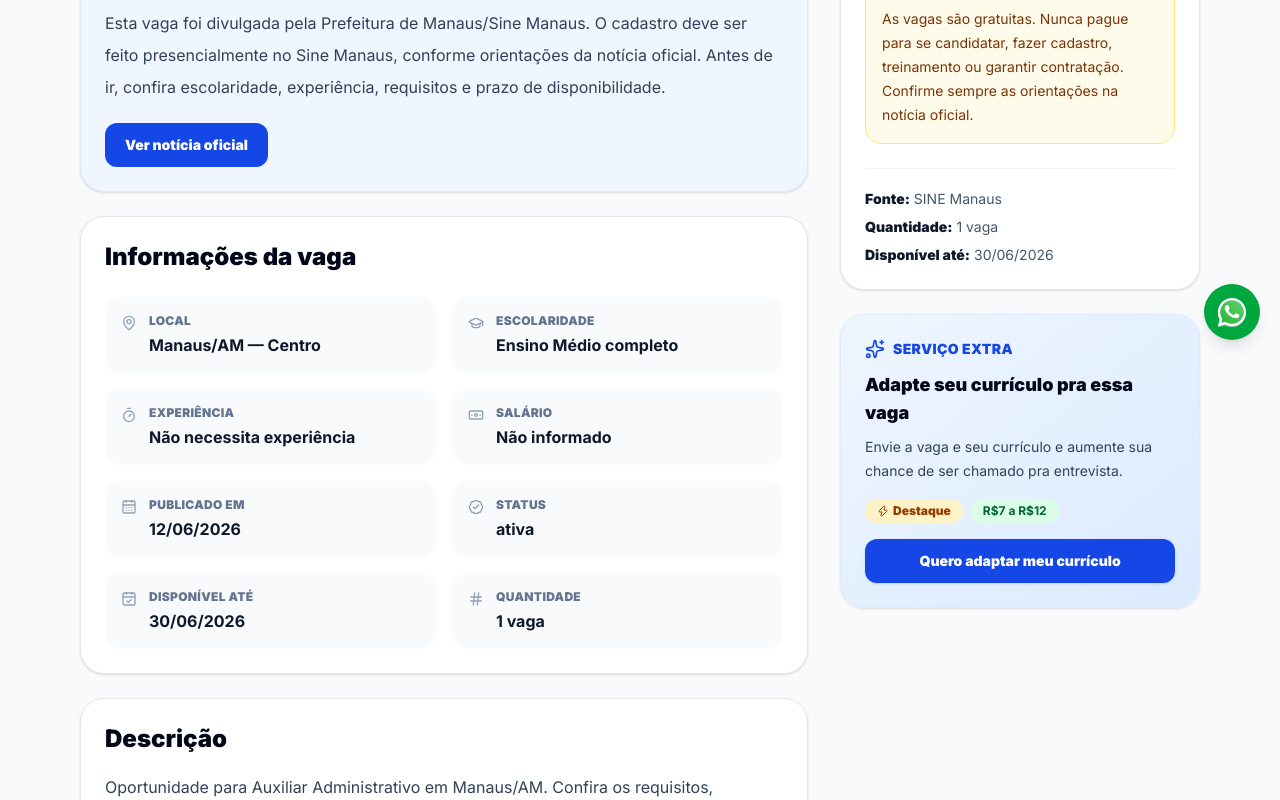
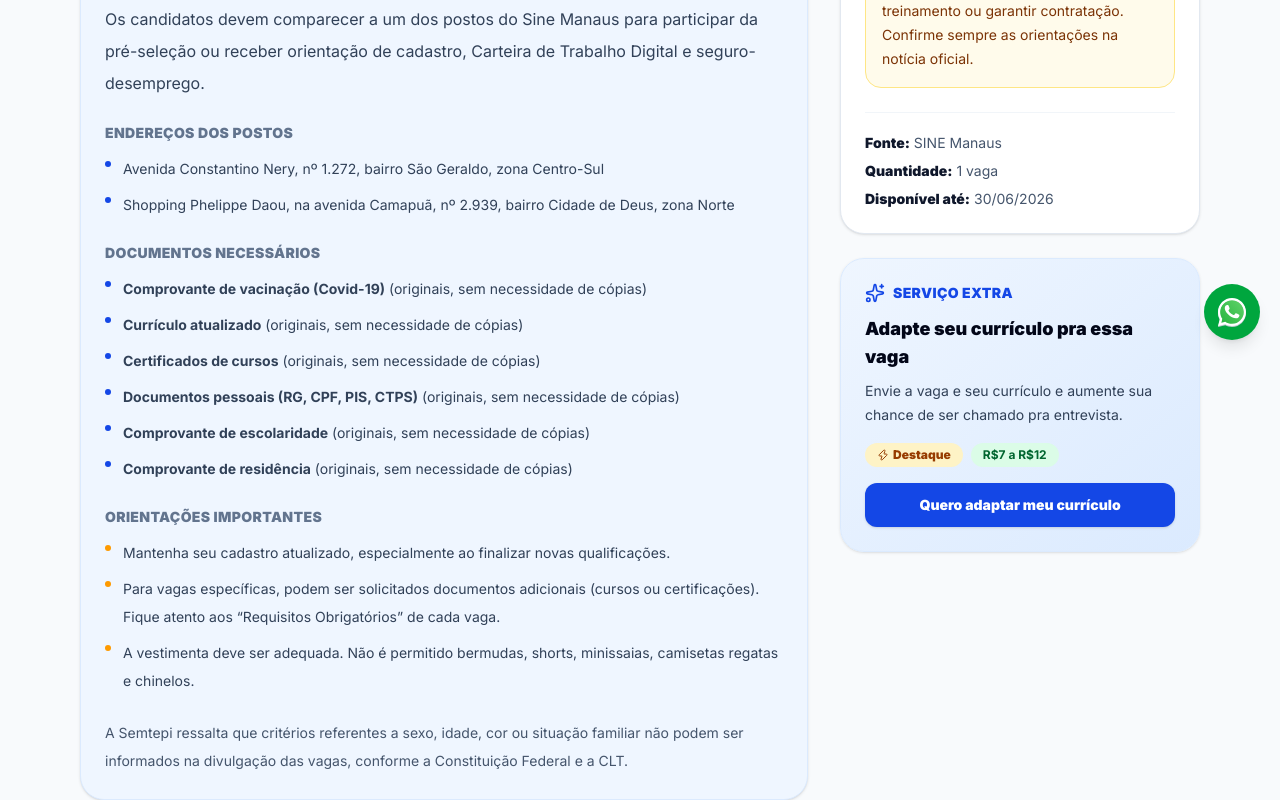
Before and after one commit to JonathanSisnando/VagasEmprego, a Next.js app: page /vagas/auxiliar-administrativo-manaus in a window 1280 px wide. Shown: the part 440-1240 px from the top of the page. Built offline with nearby package versions, Linux system fonts and the light colour scheme.

Commit message:
Adiciona componente SineInstructions com endereços, documentos e regras
Exibe em duas seções:
- Página de detalhe da vaga Sine (substitui texto genérico)
- Seção Sine Manaus na página /vagas
- Sidebar da vaga Sine atualizado com referência às instruções

```diff
--- a/app/vagas/[slug]/page.tsx
+++ b/app/vagas/[slug]/page.tsx
@@ -14,6 +14,7 @@ import {
 } from "lucide-react";
 import { vagas } from "../../../data/vagas";
 import { CurriculoCta } from "../../../components/CurriculoCta";
+import { SineInstructions } from "../../../components/SineInstructions";
 import { normalizar, formatarData } from "../../../lib/vaga-utils";
 import {
   buscarNoticiaSineMaisRecente,
@@ -244,29 +245,20 @@ export default async function VagaDetalhePage({
 
           <div className="mt-10 space-y-6 border-t border-slate-200 pt-10">
           {ehVagaSine && (
-            <article className="rounded-3xl border border-blue-100 bg-blue-50 p-6 shadow-sm">
-              <h2 className="text-2xl font-black text-slate-950">
-                Como se candidatar
-              </h2>
-
-              <p className="mt-4 leading-8 text-slate-700">
-                Esta vaga foi divulgada pela Prefeitura de Manaus/Sine Manaus. O
-                cadastro deve ser feito presencialmente no Sine Manaus, conforme
-                orientações da notícia oficial. Antes de ir, confira
-                escolaridade, experiência, requisitos e prazo de disponibilidade.
-              </p>
+            <>
+              <SineInstructions />
 
               {temLinkFonte && (
                 <a
                   href={vaga.linkFonte}
                   target="_blank"
                   rel="noopener noreferrer"
-                  className="mt-5 inline-flex items-center justify-center rounded-xl bg-blue-700 px-5 py-3 text-sm font-black text-white transition hover:bg-blue-800"
+                  className="ml-6 inline-flex items-center justify-center rounded-xl bg-blue-700 px-5 py-3 text-sm font-black text-white shadow-sm transition hover:bg-blue-800"
                 >
-                  Ver notícia oficial
+                  Ver notícia oficial desta vaga
                 </a>
               )}
-            </article>
+            </>
           )}
 
           {ehVagaSetemp && (
@@ -449,7 +441,7 @@ export default async function VagaDetalhePage({
 
             <p className="mt-4 leading-7 text-slate-600">
               {ehVagaSine
-                ? "Esta vaga não recebe candidatura pelo site. O cadastro deve ser feito presencialmente no Sine Manaus, seguindo as orientações da notícia oficial da Prefeitura de Manaus."
+                ? "Confira acima os postos, documentos e orientações para se candidatar presencialmente no Sine Manaus."
                 : vaga.comoSeCandidatar}
             </p>
 
--- /dev/null
+++ b/components/SineInstructions.tsx
@@ -0,0 +1,96 @@
+export function SineInstructions() {
+  return (
+    <div className="rounded-3xl border border-blue-100 bg-blue-50 p-6 shadow-sm">
+      <h2 className="text-xl font-black text-slate-950">
+        Como se candidatar no Sine Manaus
+      </h2>
+
+      <p className="mt-4 leading-8 text-slate-700">
+        Os candidatos devem comparecer a um dos postos do Sine Manaus para
+        participar da pré-seleção ou receber orientação de cadastro, Carteira de
+        Trabalho Digital e seguro-desemprego.
+      </p>
+
+      <h3 className="mt-6 text-sm font-black uppercase tracking-wide text-slate-500">
+        Endereços dos postos
+      </h3>
+
+      <ul className="mt-3 space-y-2 text-sm leading-7 text-slate-700">
+        <li className="flex gap-3">
+          <span className="mt-1.5 h-1.5 w-1.5 shrink-0 rounded-full bg-blue-700" />
+          <span>
+            Avenida Constantino Nery, nº 1.272, bairro São Geraldo, zona
+            Centro-Sul
+          </span>
+        </li>
+
+        <li className="flex gap-3">
+          <span className="mt-1.5 h-1.5 w-1.5 shrink-0 rounded-full bg-blue-700" />
+          <span>
+            Shopping Phelippe Daou, na avenida Camapuã, nº 2.939, bairro Cidade
+            de Deus, zona Norte
+          </span>
+        </li>
+      </ul>
+
+      <h3 className="mt-6 text-sm font-black uppercase tracking-wide text-slate-500">
+        Documentos necessários
+      </h3>
+
+      <ul className="mt-3 space-y-2 text-sm leading-7 text-slate-700">
+        {[
+          "Comprovante de vacinação (Covid-19)",
+          "Currículo atualizado",
+          "Certificados de cursos",
+          "Documentos pessoais (RG, CPF, PIS, CTPS)",
+          "Comprovante de escolaridade",
+          "Comprovante de residência",
+        ].map((doc) => (
+          <li key={doc} className="flex gap-3">
+            <span className="mt-1.5 h-1.5 w-1.5 shrink-0 rounded-full bg-blue-700" />
+            <span>
+              <strong>{doc}</strong> (originais, sem necessidade de cópias)
+            </span>
+          </li>
+        ))}
+      </ul>
+
+      <h3 className="mt-6 text-sm font-black uppercase tracking-wide text-slate-500">
+        Orientações importantes
+      </h3>
+
+      <ul className="mt-3 space-y-2 text-sm leading-7 text-slate-700">
+        <li className="flex gap-3">
+          <span className="mt-1.5 h-1.5 w-1.5 shrink-0 rounded-full bg-amber-500" />
+          <span>
+            Mantenha seu cadastro atualizado, especialmente ao finalizar novas
+            qualificações.
+          </span>
+        </li>
+
+        <li className="flex gap-3">
+          <span className="mt-1.5 h-1.5 w-1.5 shrink-0 rounded-full bg-amber-500" />
+          <span>
+            Para vagas específicas, podem ser solicitados documentos adicionais
+            (cursos ou certificações). Fique atento aos &ldquo;Requisitos
+            Obrigatórios&rdquo; de cada vaga.
+          </span>
+        </li>
+
+        <li className="flex gap-3">
+          <span className="mt-1.5 h-1.5 w-1.5 shrink-0 rounded-full bg-amber-500" />
+          <span>
+            A vestimenta deve ser adequada. Não é permitido bermudas, shorts,
+            minissaias, camisetas regatas e chinelos.
+          </span>
+        </li>
+      </ul>
+
+      <p className="mt-6 text-sm leading-7 text-slate-600">
+        A Semtepi ressalta que critérios referentes a sexo, idade, cor ou
+        situação familiar não podem ser informados na divulgação das vagas,
+        conforme a Constituição Federal e a CLT.
+      </p>
+    </div>
+  );
+}
--- a/components/VagasSineSection.tsx
+++ b/components/VagasSineSection.tsx
@@ -4,6 +4,7 @@ import { startTransition, useEffect, useMemo, useRef, useState } from "react";
 import type { Vaga } from "../data/vagas";
 import { VagaCard } from "./VagaCard";
 import { VagaCardSkeleton } from "./VagaCardSkeleton";
+import { SineInstructions } from "./SineInstructions";
 import { normalizar, filtrarPorTipo } from "../lib/vaga-utils";
 
 type RespostaSine = {
@@ -495,6 +496,10 @@ useEffect(() => {
           </div>
         </div>
       )}
+
+      <div className="mt-10">
+        <SineInstructions />
+      </div>
     </section>
   );
 }
```
